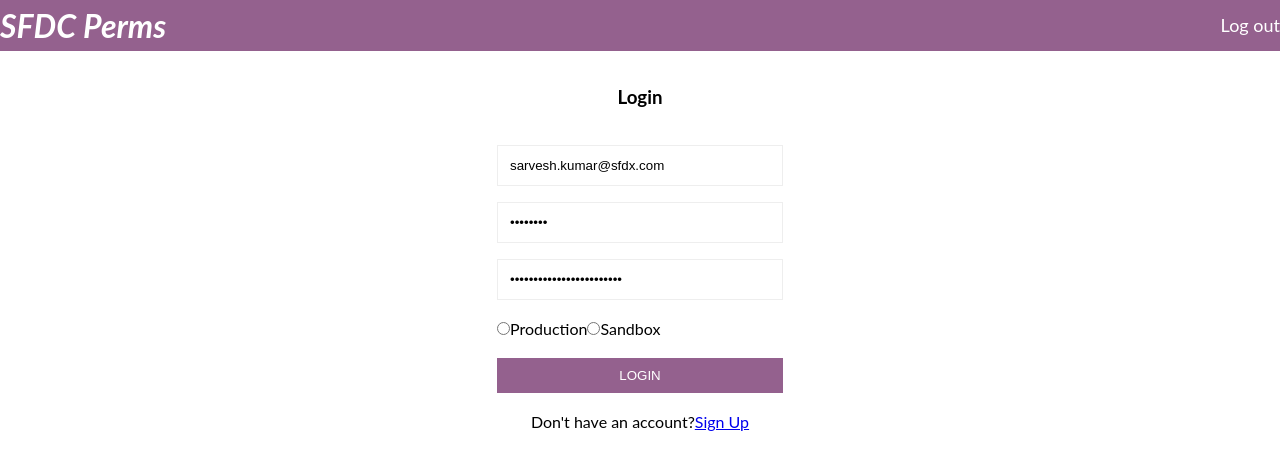
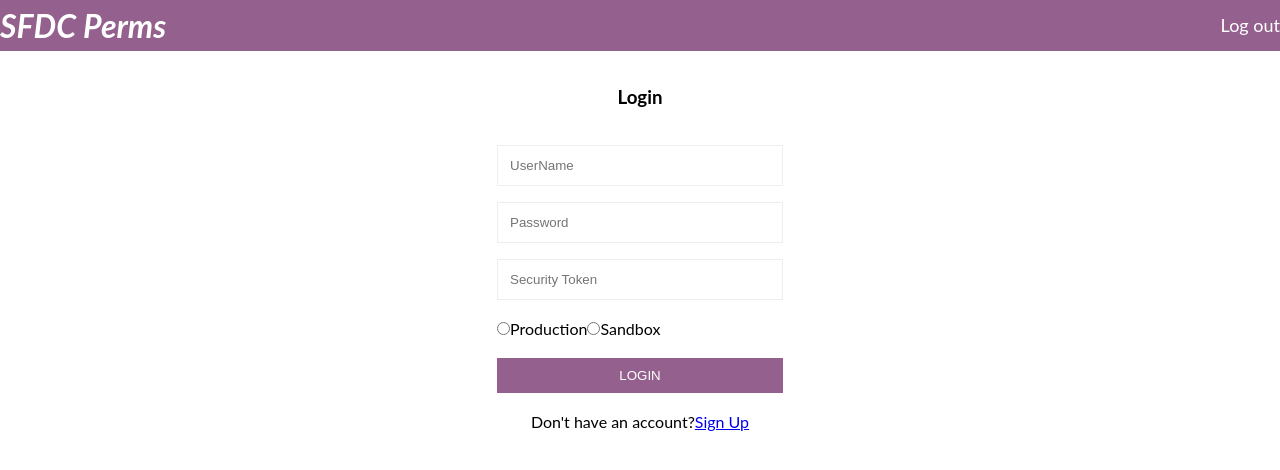
Before and after one commit to Sarveshgithub/Nomad, a React (Create React App) app in the folder client/: page /signin in a window 1280 px wide. Shown: the top 470 px of the page. Built offline with nearby package versions, Linux system fonts and the light colour scheme.

Commit message:
final updates

```diff
--- a/client/src/component/Home.js
+++ b/client/src/component/Home.js
@@ -9,15 +9,15 @@
   if (!data) {
     // props.history.push("/signin");
   }
-  data = {
-    accessToken:
-      "00D2w000003ytsa!ARMAQDbl74dLnZ0jdj0uagPeh5aXLgp7ZDSE5lqhH6Uw1HVMFAycAvKQfJsEXrje4nP8AAhDjlqQO94FdOI8fGcu0ggBBEoR",
-    id: "0052w000002VemNAAS",
-    instanceUrl: "https://sarvesh-sfdx-dev-ed.my.salesforce.com",
-    organizationId: "00D2w000003ytsaEAA",
-    url:
-      "https://login.salesforce.com/id/00D2w000003ytsaEAA/0052w000002VemNAAS",
-  };
+  // data = {
+  //   accessToken:
+  //     "00D2w000003ytsa!ARMAQDbl74dLnZ0jdj0uagPeh5aXLgp7ZDSE5lqhH6Uw1HVMFAycAvKQfJsEXrje4nP8AAhDjlqQO94FdOI8fGcu0ggBBEoR",
+  //   id: "0052w000002VemNAAS",
+  //   instanceUrl: "https://sarvesh-sfdx-dev-ed.my.salesforce.com",
+  //   organizationId: "00D2w000003ytsaEAA",
+  //   url:
+  //     "https://login.salesforce.com/id/00D2w000003ytsaEAA/0052w000002VemNAAS",
+  // };
   const [permSet, setPerms] = useState([]);
   const [profile, setProfile] = useState([]);
   const [loading, setLoading] = useState(false);
--- a/client/src/component/Signin.js
+++ b/client/src/component/Signin.js
@@ -3,10 +3,10 @@
 import axios from "axios";
 function Signin(props) {
   const [user, setUser] = useState({
-    userName: "sarvesh.kumar@sfdx.com",
-    password: "Test@123",
-    secToken: "Tc3h1ugWjT9agONYCHfSPy9y",
-    orgType: "https://login.salesforce.com",
+    userName: "",
+    password: "",
+    secToken: "",
+    orgType: "",
   });
   const [error, setError] = useState({});
   const [serverError, setServerError] = useState("");
```
